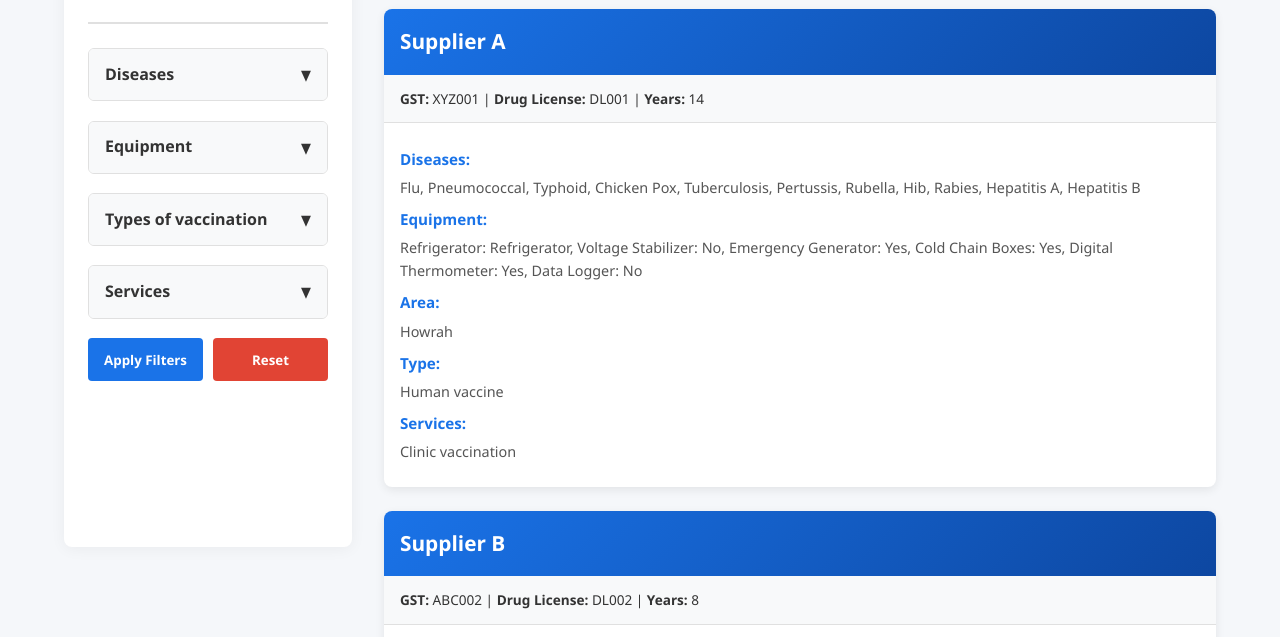
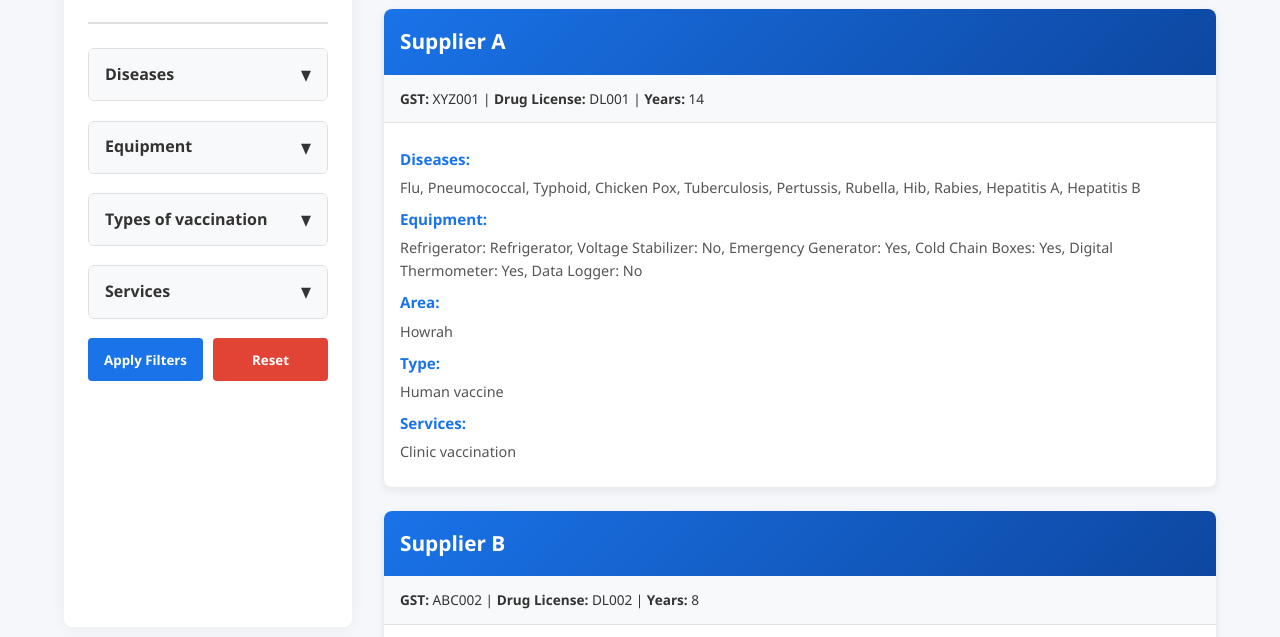
Before and after one commit to CapRx/easytika, a plain HTML site: page index.html in a window 1280 px wide. Shown: the part 163-800 px from the top of the page. Drawn offline with Linux system fonts and the light colour scheme.

Commit message:
Update styles.css

```diff
--- a/styles.css
+++ b/styles.css
@@ -60,7 +60,7 @@ main {
     border-radius: 8px;
     padding: 1.5rem;
     box-shadow: 0 2px 15px rgba(0, 0, 0, 0.05);
-    max-height: 75vh;
+    max-height: 85vh;
     overflow-y: auto;
 }
 
```
